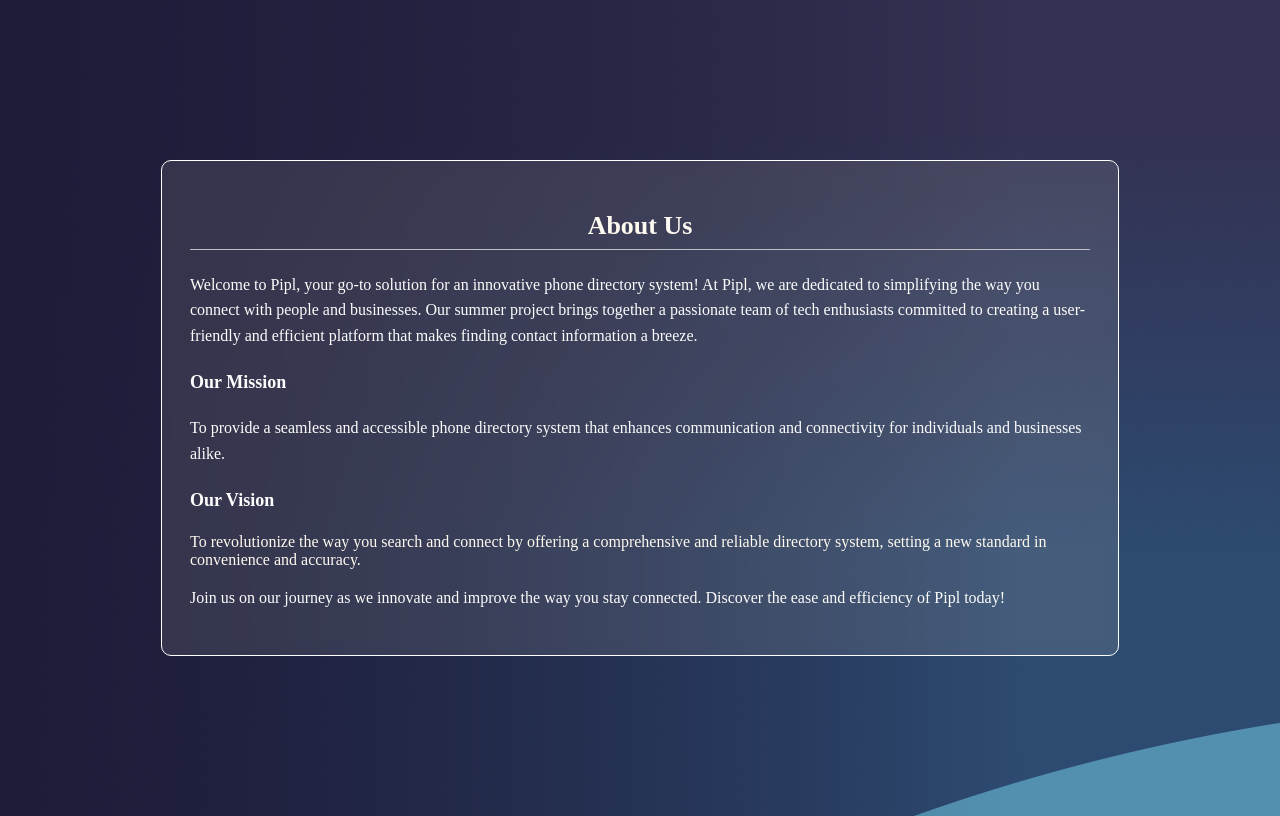
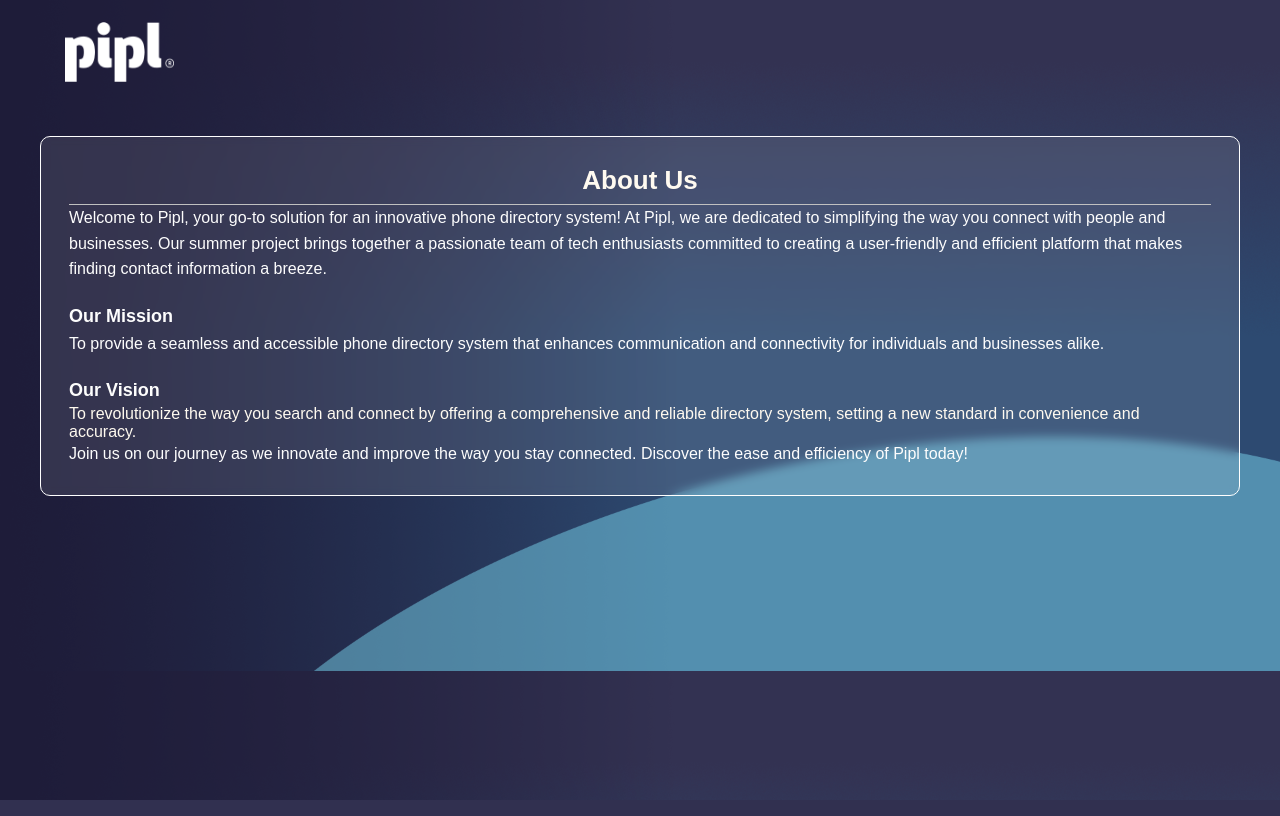
Before and after one commit to UjjwalMrzn/PhoneBook, a Django app: template accounts/templates/accounts/aboutus.html in a window 1280 px wide. Run offline with Django 3.2, Linux system fonts and the light colour scheme; the template is opened without the code that fills it, so the values that code supplies are empty.

Commit message:
about us logo

```diff
--- a/accounts/templates/accounts/aboutus.html
+++ b/accounts/templates/accounts/aboutus.html
@@ -6,24 +6,63 @@
     <title>Document</title>
 </head>
 <style>
-    body{
+  *{
+        margin: 0;
+        padding: 0;
+        box-sizing: border-box ;
+        font-family: 'Poppins', sans-serif;
+
+    }
+
+
+    body {
+        width: 100vw;
+        height: 50vw;
+        margin: 0;
+        padding: 0;
         background-image: url("/static/blue-gradient.png");
+        background-position: center;
+        background-size: cover;
+
     }
+
+
+
+nav {
+    /* background-color: #333; */
+    color: #fff;
+    display: flex;
+    justify-content: space-between;
+    align-items: center;
+    padding: 20px 15px;
+    width: 100%;
+    /* background: rgba(255, 255, 255, 0.2); */
+    align-items: center;
+    /* backdrop-filter: blur(4px) saturate(200%); */
+    position: relative;
+    margin-top: 2px;
+}
+
+.logo img {
+    height: 60px; /* Adjust the height as needed */
+    width: auto;
+    padding-left: 50px;
+}
     /* container box */
  .box {
             display: flex;
             justify-content: center;
             align-items: center;
-            height: 100vh; /* Ensure it takes full viewport height */
+            margin-top: 30px;
         }
         .container {
-            max-width: 900px; /* Increased max-width for wider container */
+            max-width: 1200px; /* Increased max-width for wider container */
             padding: 28px;
             border-radius: 10px;
             overflow: hidden;
             background: rgba(255, 255, 255, 0.1); /* Slightly transparent background */
             border: 1px solid white; /* Adding a white border */
-            backdrop-filter: blur(5px) saturate(90%);
+            backdrop-filter: blur(5px);
             color: floralwhite;
             margin: 0 20px; /* Ensure some margin on smaller screens */
         }
@@ -47,6 +86,14 @@
         }
 </style>
 <body>
+    <nav>
+        <div class="logo">
+            {% csrf_token %}
+            <a href="/home">
+            <img src="/static/pip.png" alt="Logo">
+            </a>
+    </div>
+    </nav>
 
 <div class="box">
     <div class="container">
```
